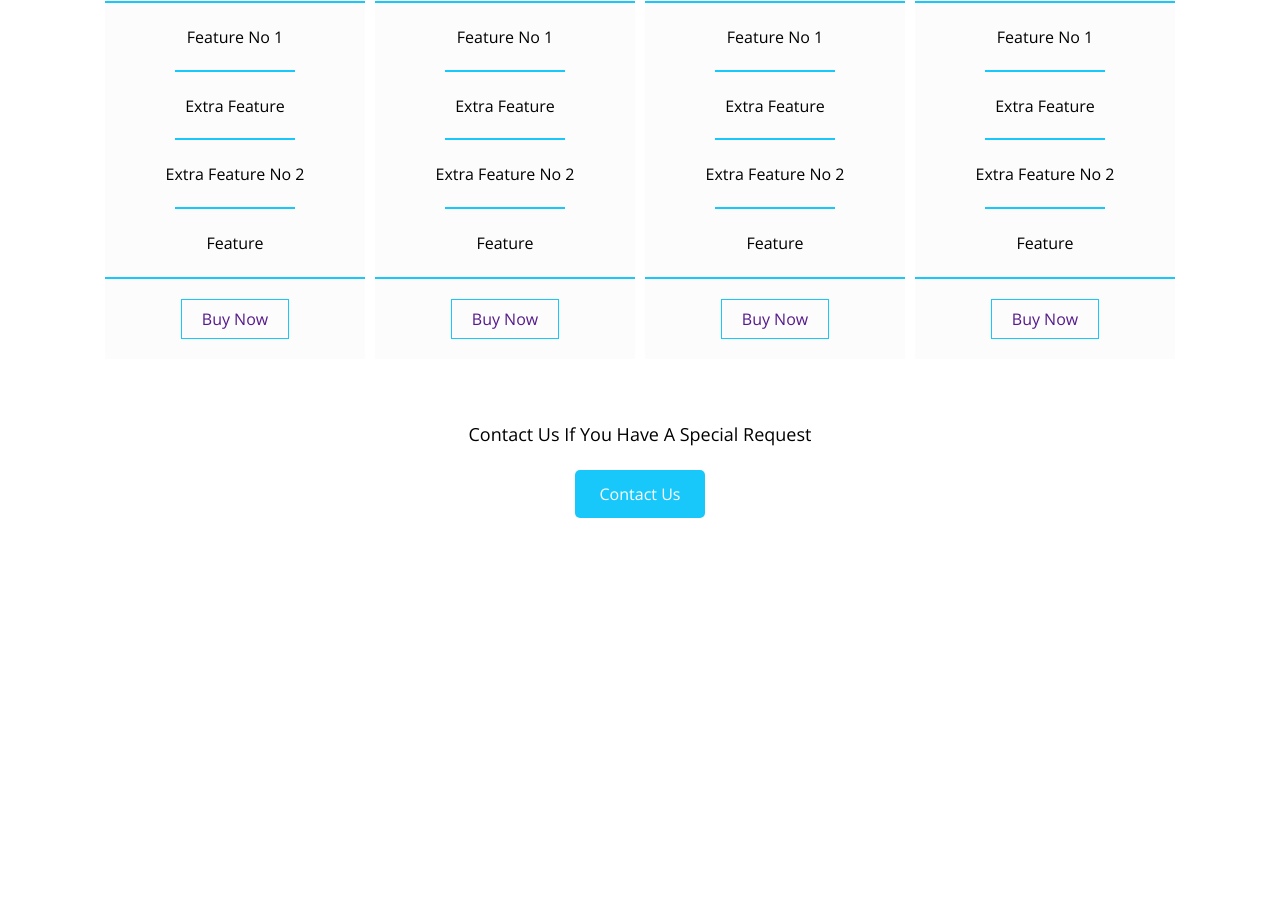
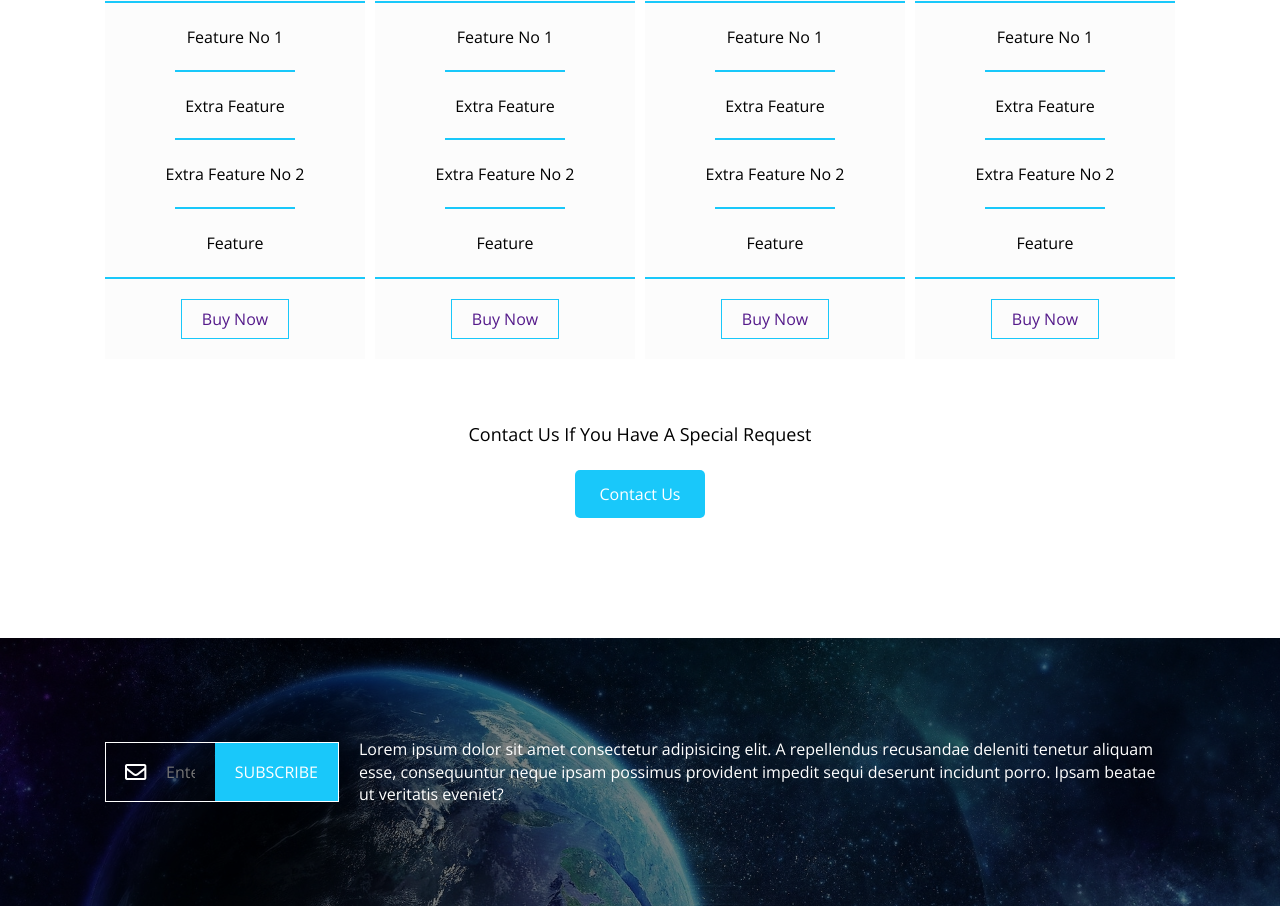
Before and after one commit to bassem620/Template-2, a plain HTML site: page index.html in a window 1280 px wide. Shown: the part 6832-7738 px from the top of the page. Before the commit the page ends 7470 px from the top, so only its background shows below. Drawn offline with nearby package versions, Linux system fonts and the light colour scheme.

Commit message:
Subscribe Section

```diff
--- a/css/style.css
+++ b/css/style.css
@@ -32,12 +32,12 @@ ul{
 }
 @media(min-width:992px){
     .container{
-        width:970px
+        width:970px;
     }
 }
 @media(min-width:1200px){
     .container{
-        width:1100px
+        width:1100px;
     }
 }
 
@@ -795,3 +795,78 @@ header nav .form i{
     color: white;
     border-radius: 5px;
 }
+
+/* ########################## Subscribe ########################## */
+.subscribe{
+    padding-top: var(---section-padding);
+    padding-bottom: var(---section-padding);
+    background-image: url(../images/subscribe.jpg);
+    background-size: cover;
+    position: relative;
+    color: white;
+}
+.subscribe::before{
+    content: '';
+    position: absolute;
+    left: 0;
+    top: 0;
+    width: 100%;
+    height: 100%;
+    background-color: rgba(0, 0, 0, 50%);
+}
+.subscribe .container{
+    position: relative;
+    display: flex;
+    align-items: center;
+}
+@media(max-width:992px){
+    .subscribe .container{
+        flex-direction: column;
+    }
+}
+.subscribe form{
+    display: flex;
+    position:relative;
+    width: 500px;
+    max-width: 100%;
+}
+.subscribe form i{
+    position: absolute;
+    top: 50%;
+    transform: translateY(-50%);
+    left: 20px;
+}
+.subscribe form::placeholder{
+    color: white;
+}
+.subscribe form input[type="email"]{
+    border: 1px solid white;
+    border-right: none;
+    background: none;
+    padding: 20px 20px 20px 60px;
+    caret-color: var(--main-color);
+    width: calc(100% );
+}
+.subscribe form input[type="submit"]{
+    width: 100px;
+    width: fit-content;
+    background-color: var(--main-color);
+    color: white;
+    padding: 10px 20px;
+    border: 1px solid white;
+    border-left: none;
+    text-transform: uppercase;
+}
+.subscribe form input[type="submit"],
+.subscribe form input[type="email"]{
+    outline: none;
+}
+.subscribe p{
+    line-height: 1.4;
+    margin-left: 20px;
+}
+@media(max-width:992px){
+    .subscribe p{
+        margin: 30px 0 0 0;
+    }
+}
--- a/index.html
+++ b/index.html
@@ -391,5 +391,16 @@
             <a href="" class="contact-link">Contact Us</a>
         </div>
     </section>
+    <!-- ########################## Subscribe ########################## -->
+    <section class="subscribe">
+        <div class="container">
+            <form action="">
+                <i class="far fa-envelope fa-lg"></i>
+                <input type="email" name="mail" placeholder="Enter Your Email">
+                <input type="submit" value="Subscribe">
+            </form>
+            <p>Lorem ipsum dolor sit amet consectetur adipisicing elit. A repellendus recusandae deleniti tenetur aliquam esse, consequuntur neque ipsam possimus provident impedit sequi deserunt incidunt porro. Ipsam beatae ut veritatis eveniet?</p>
+        </div>
+    </section>
 </body>
 </html>
```
